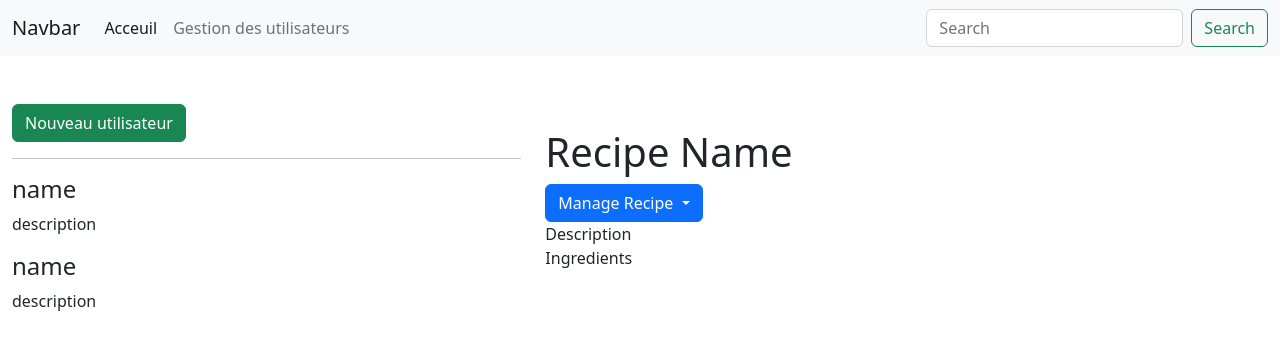
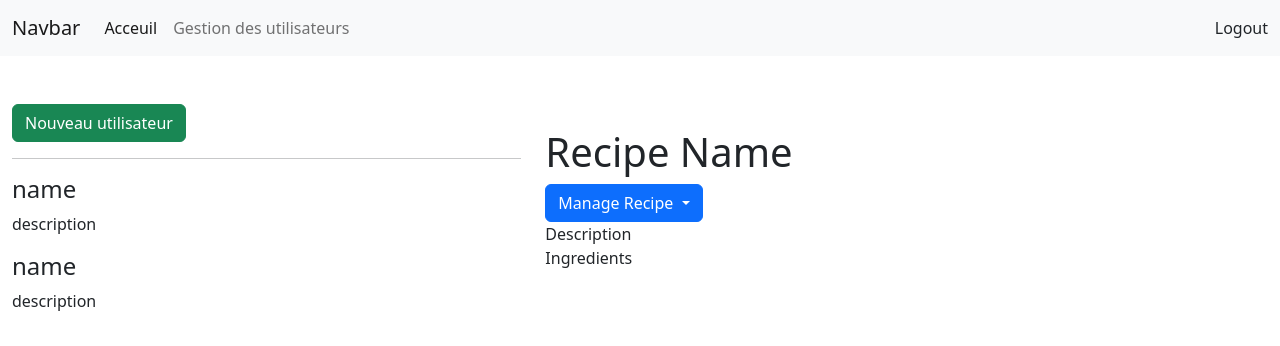
Before and after one commit to ibtihelmejri/angular-project, an Angular app: page /user-management in a window 1280 px wide. Shown: the top 346 px of the page. Built offline with nearby package versions, Linux system fonts and the light colour scheme; no server answers.

Commit message:
modif store

```diff
--- a/package.json
+++ b/package.json
@@ -18,6 +18,7 @@
     "@angular/platform-browser": "^14.0.0",
     "@angular/platform-browser-dynamic": "^14.0.0",
     "@angular/router": "^14.0.0",
+    "@ngrx/store": "^14.3.1",
     "bootstrap": "^5.2.1",
     "rxjs": "~7.5.0",
     "tslib": "^2.3.0",
--- a/src/app/auth/auth.component.html
+++ b/src/app/auth/auth.component.html
@@ -8,9 +8,9 @@
           <div class="card-body p-5 text-center">
             <h2 class="mb-5">Se connecter</h2>
 
-<div *ngIf="isLoading">
+<!-- <div *ngIf="isLoading">
 <app-loading-spinner></app-loading-spinner>
-</div>
+</div> -->
 
             <div *ngIf="isFailed" class="alert alert-danger" role="alert">
               <h4 class="alert-heading">Désolé!</h4>
--- a/src/app/auth/auth.component.ts
+++ b/src/app/auth/auth.component.ts
@@ -1,8 +1,10 @@
 import { Component, OnInit, ViewChild } from "@angular/core";
 import { NgForm } from "@angular/forms";
+import { Router } from "@angular/router";
 import { AuthService } from "../services/auth.service";
 
 @Component({
+
   selector: "app-auth",
   templateUrl: "./auth.component.html",
   styleUrls: ["./auth.component.css"],
@@ -12,7 +14,7 @@ export class AuthComponent implements OnInit {
   isFailed = false;
   isLoading = false;
   error: string = "";
-  constructor(private authService: AuthService) {}
+  constructor(private authService: AuthService, private router: Router) {}
 
   ngOnInit(): void {}
 
@@ -25,6 +27,7 @@ export class AuthComponent implements OnInit {
       (resData) => {
         console.log("response authentification", resData);
         this.isLoading = false;
+        this.router.navigate(['/user-management']);
       },
       (errorMessage) => {
         console.log('errorMessage',errorMessage);
--- a/src/app/navbar/navbar.component.html
+++ b/src/app/navbar/navbar.component.html
@@ -14,10 +14,16 @@
           </li>
 
         </ul>
-        <form class="d-flex" role="search">
+        <ul class="nav navbar-nav navbar-right">
+          <li>
+            <a style="cursor: pointer;">Logout</a>
+          </li>
+
+        </ul>
+        <!-- <form class="d-flex" role="search">
           <input class="form-control me-2" type="search" placeholder="Search" aria-label="Search">
           <button class="btn btn-outline-success" type="submit">Search</button>
-        </form>
+        </form> -->
       </div>
     </div>
   </nav>
--- /dev/null
+++ b/src/app/store/actions/ActionTypes.ts
@@ -0,0 +1,2 @@
+export const ADD_USER = 'ADD_USER';
+export const LIST_USER = 'LIST_USER';
```
Also changed, not shown: src/app/auth/auth.module.ts (added, +12 -0 lines), src/app/store/actions/user.actions.ts (added), src/app/store/reducers/user.reducer.ts (added), 1 other file (tests, documents, lock files or other folders).
